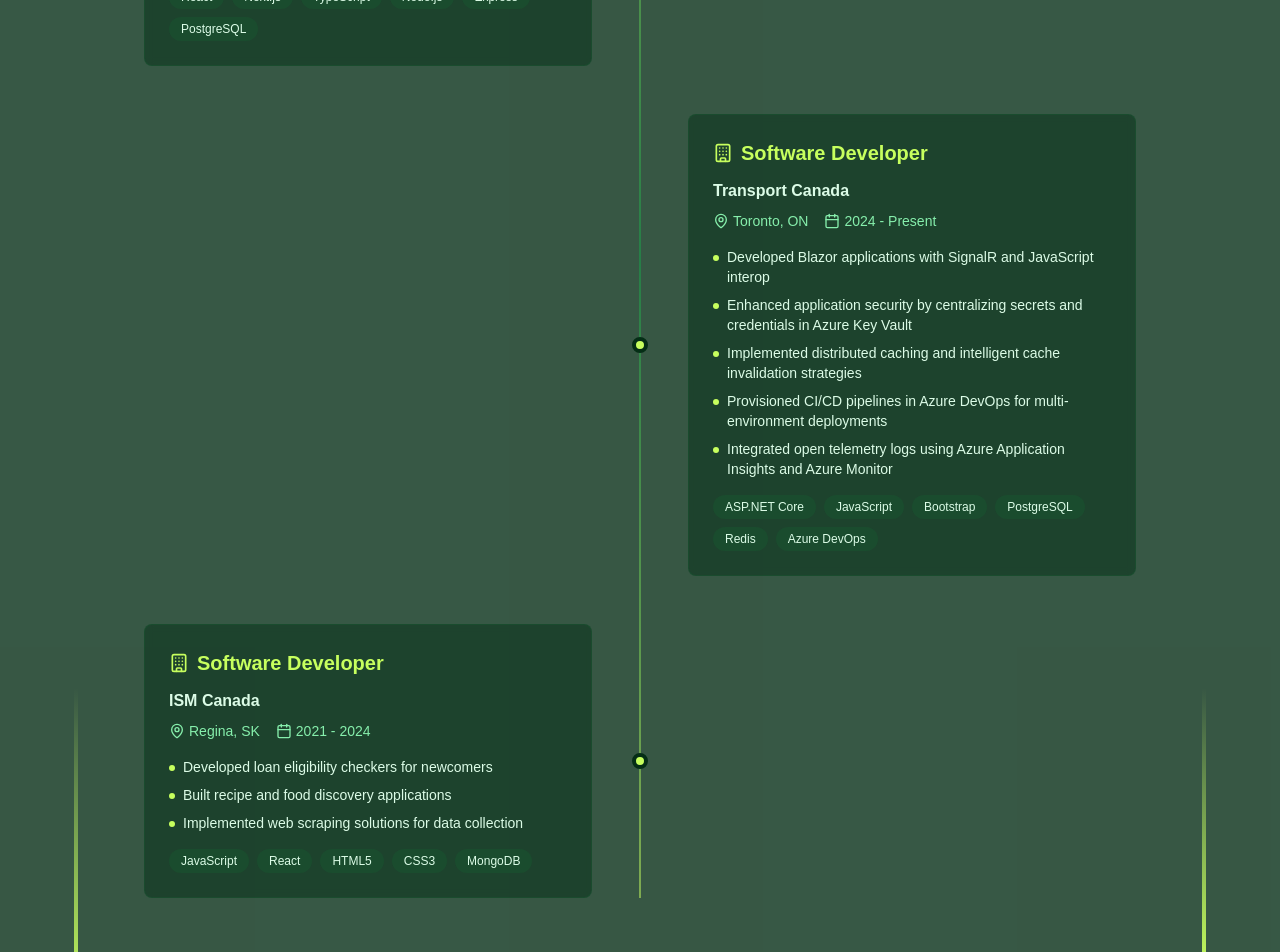
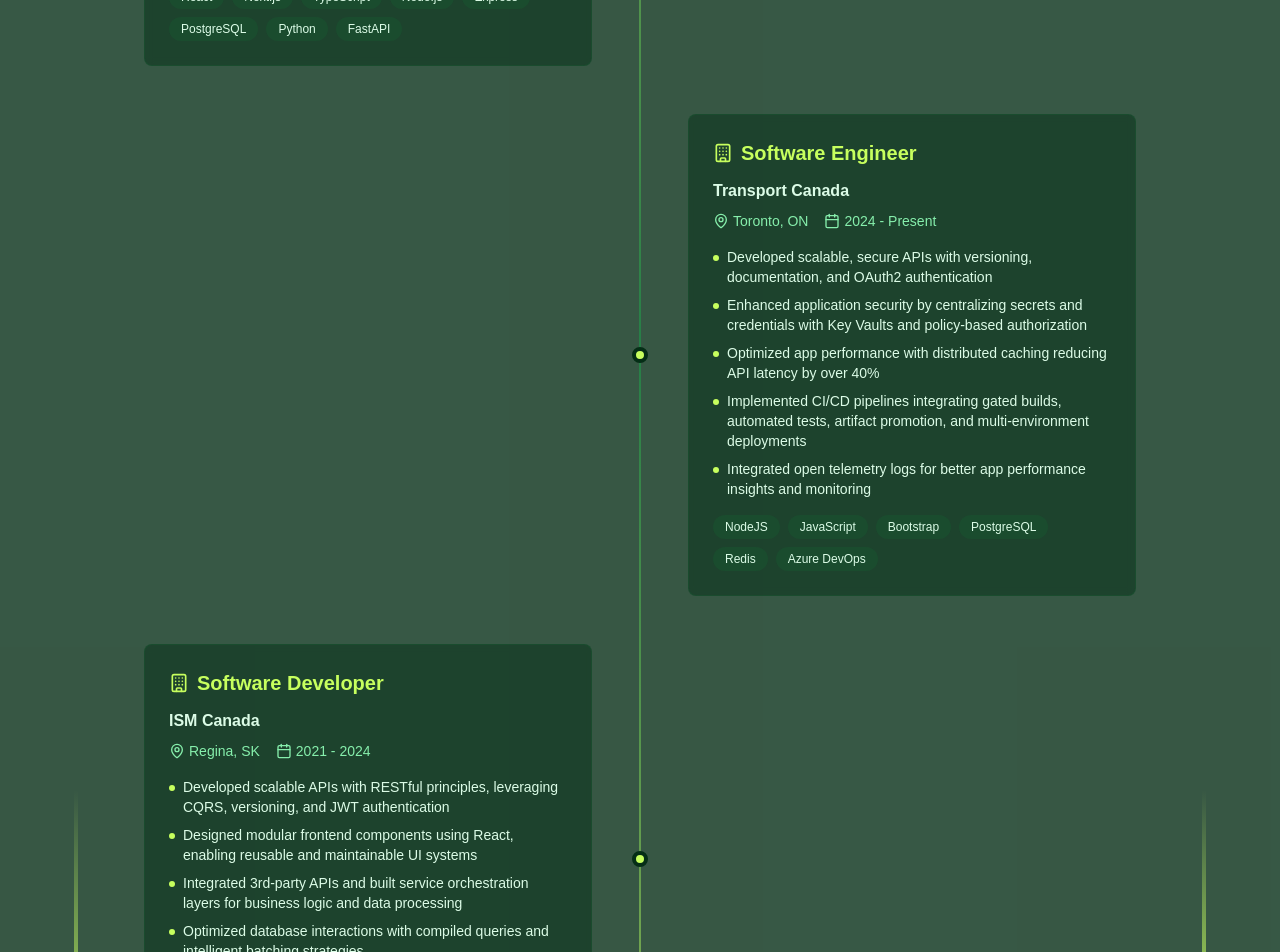
Before and after one commit to emetos05/portfolioV2, a Next.js app: page / in a window 1280 px wide. Shown: the part 1640-2592 px from the top of the page. Built offline with nearby package versions, Linux system fonts and the light colour scheme; a web font is replaced by a local one.

Commit message:
Update Experience.tsx

```diff
--- a/src/app/components/Experience.tsx
+++ b/src/app/components/Experience.tsx
@@ -40,22 +40,24 @@
       "Node.js",
       "Express",
       "PostgreSQL",
+      "Python",
+      "FastAPI",
     ],
   },
   {
-    title: "Software Developer",
+    title: "Software Engineer",
     company: "Transport Canada",
     location: "Toronto, ON",
     period: "2024 - Present",
     description: [
-      "Developed Blazor applications with SignalR and JavaScript interop",
-      "Enhanced application security by centralizing secrets and credentials in Azure Key Vault",
-      "Implemented distributed caching and intelligent cache invalidation strategies",
-      "Provisioned CI/CD pipelines in Azure DevOps for multi-environment deployments",
-      "Integrated open telemetry logs using Azure Application Insights and Azure Monitor",
+      "Developed scalable, secure APIs with versioning, documentation, and OAuth2 authentication",
+      "Enhanced application security by centralizing secrets and credentials with Key Vaults and policy-based authorization",
+      "Optimized app performance with distributed caching reducing API latency by over 40%",
+      "Implemented CI/CD pipelines integrating gated builds, automated tests, artifact promotion, and multi-environment deployments",
+      "Integrated open telemetry logs for better app performance insights and monitoring",
     ],
     technologies: [
-      "ASP.NET Core",
+      "NodeJS",
       "JavaScript",
       "Bootstrap",
       "PostgreSQL",
@@ -69,9 +71,11 @@
     location: "Regina, SK",
     period: "2021 - 2024",
     description: [
-      "Developed loan eligibility checkers for newcomers",
-      "Built recipe and food discovery applications",
-      "Implemented web scraping solutions for data collection",
+      "Developed scalable APIs with RESTful principles, leveraging CQRS, versioning, and JWT authentication",
+      "Designed modular frontend components using React, enabling reusable and maintainable UI systems",
+      "Integrated 3rd-party APIs and built service orchestration layers for business logic and data processing",
+      "Optimized database interactions with compiled queries and intelligent batching strategies",
+      "Instrumented applications with structured logging, monitoring, and diagnostic tools to ensure reliability and observability",
     ],
     technologies: ["JavaScript", "React", "HTML5", "CSS3", "MongoDB"],
   },
@@ -86,7 +90,7 @@
   {
     name: "Backend",
     icon: Database,
-    items: ["Node.js", "C#", ".NET", "PostgreSQL", "MongoDB", "Supabase"],
+    items: ["Node.js", "Express", "Python", "FastAPI", "PostgreSQL", "MongoDB", "Supabase"],
   },
   {
     name: "Tools",
```
